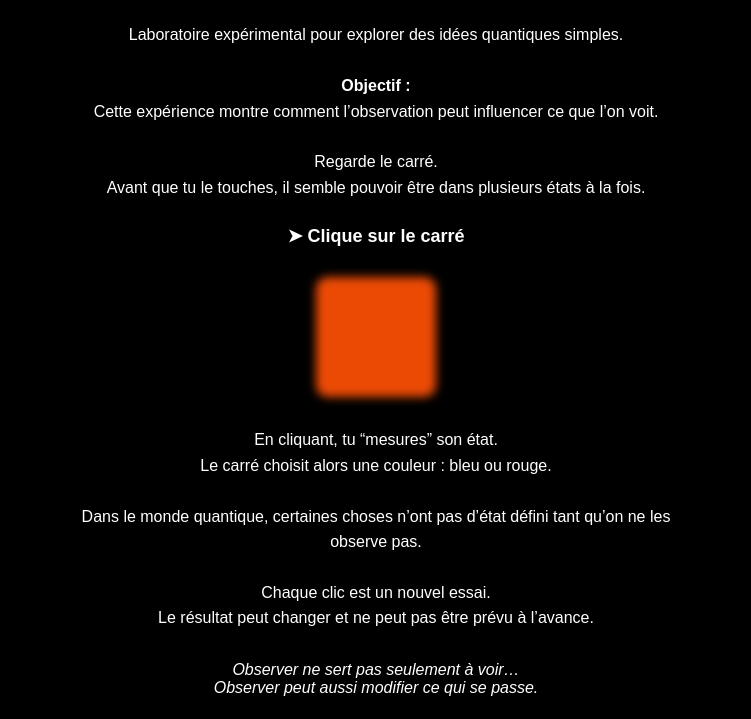
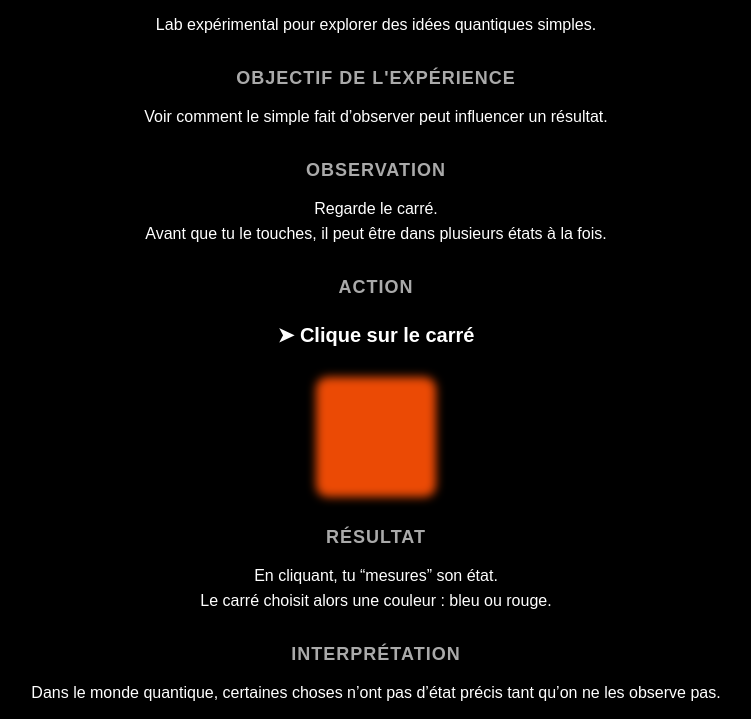
Before and after one commit to feusti356/Gantig-lab, a plain HTML site: page index.html in a window 1280 px wide. Shown: the part 81-800 px from the top of the page, without its empty margins (264-1015 px from the left). Drawn offline with Linux system fonts and the light colour scheme.

Commit message:
Update index.html

```diff
--- a/index.html
+++ b/index.html
@@ -16,29 +16,31 @@
     color: white;
     font-family: Arial, sans-serif;
     margin: 0;
-            padding: 0;
+    padding: 20px;
     text-align: center;
-        }
-
-        .container {
-            max-width: 600px;
-            margin: auto;
-            padding: 20px;
 }
 
 h1 {
     margin-bottom: 10px;
 }
 
+h2 {
+    margin-top: 30px;
+    color: #aaaaaa;
+    font-size: 18px;
+    text-transform: uppercase;
+    letter-spacing: 1px;
+}
+
 .section {
-            margin: 25px 0;
+    margin: 15px 0;
     line-height: 1.6;
 }
 
 .action {
-            font-size: 18px;
+    font-size: 20px;
     font-weight: bold;
-            margin: 20px 0;
+    margin: 25px 0;
 }
 
 #quantum-box {
@@ -53,55 +55,58 @@
 .conclusion {
     margin-top: 30px;
     font-style: italic;
+    font-size: 16px;
 }
 </style>
 </head>
 
 <body>
 
-<div class="container">
-
 <h1>Bienvenue dans Gantig-lab</h1>
 
 <div class="section">
-        Laboratoire expérimental pour explorer des idées quantiques simples.
+Lab expérimental pour explorer des idées quantiques simples.
 </div>
 
+<h2>Objectif de l'expérience</h2>
 <div class="section">
-        <strong>Objectif :</strong><br>
-        Cette expérience montre comment l’observation peut influencer ce que l’on voit.
+Voir comment le simple fait d’observer peut influencer un résultat.
 </div>
 
+<h2>Observation</h2>
 <div class="section">
 Regarde le carré.<br>
-        Avant que tu le touches, il semble pouvoir être dans plusieurs états à la fois.
+Avant que tu le touches, il peut être dans plusieurs états à la fois.
 </div>
 
+<h2>Action</h2>
 <div class="action">
 ➤ Clique sur le carré
 </div>
 
 <div id="quantum-box"></div>
 
+<h2>Résultat</h2>
 <div class="section">
 En cliquant, tu “mesures” son état.<br>
 Le carré choisit alors une couleur : bleu ou rouge.
 </div>
 
+<h2>Interprétation</h2>
 <div class="section">
-        Dans le monde quantique, certaines choses n’ont pas d’état défini tant qu’on ne les observe pas.
+Dans le monde quantique, certaines choses n’ont pas d’état précis tant qu’on ne les observe pas.
 </div>
 
+<h2>Conséquence</h2>
 <div class="section">
 Chaque clic est un nouvel essai.<br>
 Le résultat peut changer et ne peut pas être prévu à l’avance.
 </div>
 
+<h2>Conclusion</h2>
 <div class="conclusion">
 Observer ne sert pas seulement à voir…<br>
 Observer peut aussi modifier ce qui se passe.
-    </div>
-
 </div>
 
 <script>
```
Lines whose indentation alone changed are shown as unchanged.
